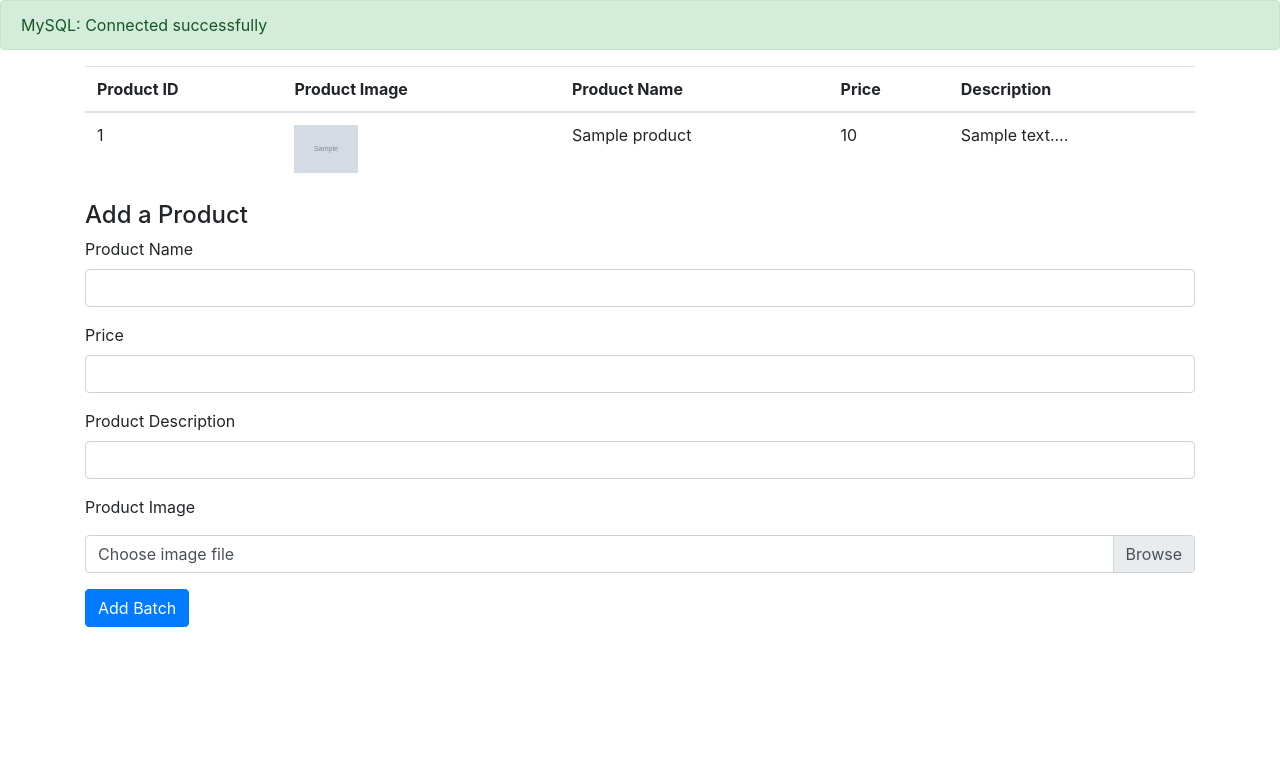
After one commit to hiro2111851/bus465, a PHP site: page /my_products.php in a window 1280 px wide. The commit adds this page. Shown: the top 783 px of the page. Run offline with PHP 8.4, Linux system fonts and the light colour scheme; tables that the repository leaves empty or names only in its code hold one stand-in row (values such as "Sample post"); grey boxes marked "Sample" are stand-in pictures.

Commit message:
Added page to add products along with product images

```diff
--- /dev/null
+++ b/add_product.php
@@ -0,0 +1,71 @@
+<!--
+    Page Name: Add Product
+
+    Page Description: php file that handles adding product and product image upload
+
+    Created By:Hiro
+-->
+<?php
+if(isset($_POST['submit_product'])){
+    //retrieve form content
+    $name = $_POST['name'];
+    $price = $_POST['price'];
+    $description = $_POST['description'];
+
+    //retrieve image
+    $image = $_FILES['image'];
+    $fileName = $_FILES['image']['name'];
+    $fileTmpName = $_FILES['image']['tmp_name'];
+    $fileSize = $_FILES['image']['size'];
+    $fileError = $_FILES['image']['error'];
+    $fileType = $_FILES['image']['type'];
+
+    // Create record on products table
+    $sql = "
+        INSERT INTO products (name, price, description, active)
+        VALUES (
+            '".$name."',
+             ".$price.",
+             '".$description."', 1);";
+
+    if ($conn->query($sql) === TRUE) {
+        $last_id = $conn->insert_id;
+        echo "New record created successfully. Last inserted ID is: ".$last_id;
+    } else {
+       die("Error: ".$sql."<br>". $conn->error);
+    };
+
+    //handle file extention check
+    $fileExt = explode('.', $fileName);
+    $fileLowerExt = strtolower(end($fileExt));
+    $allow = array('jpg', 'jpeg', 'png');
+    $fileNameNew = $last_id."_".strtolower(trim($name)).$fileLowerExt;
+    $fileDestination = "img/productimage/".$fileNameNew;
+
+    //check if uploaded file has allowed extension
+    if(in_array($fileLowerExt, $allow)) {
+        if($fileError === 0){
+            if($fileSize < 5000000){
+                move_uploaded_file($fileTmpName, $fileDestination);
+
+                $query = "
+                    UPDATE products
+                    SET img_link = '".$fileDestination."'
+                    WHERE id = ".$last_id.";
+                ";
+
+                if ($conn->query($query) === TRUE) {
+                    echo "Product image successfully uploaded";
+                } else {
+                   die("Error: ".$sql."<br>". $conn->error);
+                }
+            } else {
+                echo "Product image must be smaller than 5 MB";
+            }
+        } else {
+            echo "File Upload Error";
+        }
+    } else {
+        echo "Product image must be of  jpg, jpeg, or png filetype";
+    }
+};
--- /dev/null
+++ b/my_products.php
@@ -0,0 +1,99 @@
+<!--
+    Page Name:My Products Page
+
+    Page Description: Admin page for store owners to add and/or remove products
+
+    Created By: Hiro
+-->
+<?php
+session_start();
+
+//handles database connection
+include "db_connect.php";
+
+//handles adding product and product image upload
+include "add_product.php";
+?>
+
+<!DOCTYPE html>
+
+<html lang=en>
+
+<head>
+    <link rel="stylesheet" href="css/bootstrap.css">
+    <title>My Products</title>
+</head>
+
+<body>
+<div class="container">
+
+<!-- Products table -->
+<table class="table">
+    <thead>
+        <tr>
+            <th scope="col">Product ID</th>
+            <th scope="col">Product Image</th>
+            <th scope="col">Product Name</th>
+            <th scope="col">Price</th>
+            <th scope="col">Description</th>
+        </tr>
+    </thead>
+    <tbody>
+        <?php
+            $sql = "SELECT id, name, price, CONCAT(LEFT(description, 100), '...') as short_desc, img_link FROM products;";
+
+            $result = mysqli_query($conn, $sql);
+
+            while ($row = mysqli_fetch_array($result, MYSQLI_ASSOC)){
+                echo "
+                    <tr>
+                        <td>".$row['id']."</td>
+                        <td class='w-25'><img class='w-25' src='".$row['img_link']."'></td>
+                        <td>".$row['name']."</td>
+                        <td>".$row['price']."</td>
+                        <td>".$row['short_desc']."</td>
+                    </tr>";
+            };
+        ?>
+    </tbody>
+</table>
+
+<div class="product_form">
+<form action="<?php echo htmlspecialchars($_SERVER['PHP_SELF']);?>" method="POST" enctype="multipart/form-data">
+<h4>Add a Product</h4>
+
+<div class="form-group">
+    <label for="name">Product Name</label>
+    <input type="text" name="name" class="form-control" required>
+</div>
+
+<div class="form-group">
+    <label for="price">Price</label>
+    <input type="number" min="1" step="any" name="price" class="form-control" required>
+</div>
+
+<div class="form-group">
+    <label for="description">Product Description</label>
+    <input type="textarea" name="description" rows="5" class="form-control" required>
+</div>
+
+<p>Product Image</p>
+<div class="custom-file mb-3">
+    <input type="file" name="image" class="custom-file-input">
+    <label class="custom-file-label" for="image">Choose image file</label>
+</div>
+
+<button type="submit" name="submit_product" class="btn btn-primary">Add Batch</button>
+
+</form>
+</div>
+
+</div>
+</body>
+
+</html>
+
+<?php
+// close database connection
+mysqli_close($conn);
+?>
--- a/products.php
+++ b/products.php
@@ -27,14 +27,14 @@
 <!-- Product cards -->
 <div class="row row-cols-1 row-cols-md-3">
 <?php
-    $sql = "SELECT id, name, price, description FROM products;";
+    $sql = "SELECT id, name, price, description, img_link FROM products;";
     $result = mysqli_query($conn, $sql);
 
     while ($row = mysqli_fetch_array($result, MYSQLI_ASSOC)) {
         echo "
             <div class='col mb-4'>
                 <div class='card h-100'>
-                    <img class='card-img-top' src='img/placeholder.png'>
+                    <img class='card-img-top' src='".$row['img_link']."'>
                     <div class='card-body'>
                         <h5 class'card-title mb-2'>".$row['name']."</h5>
                         <h6 class='card-subtitle mb-2 text-muted'>$".$row['price']."</h6>
```
Also changed, not shown: 1 other file.
